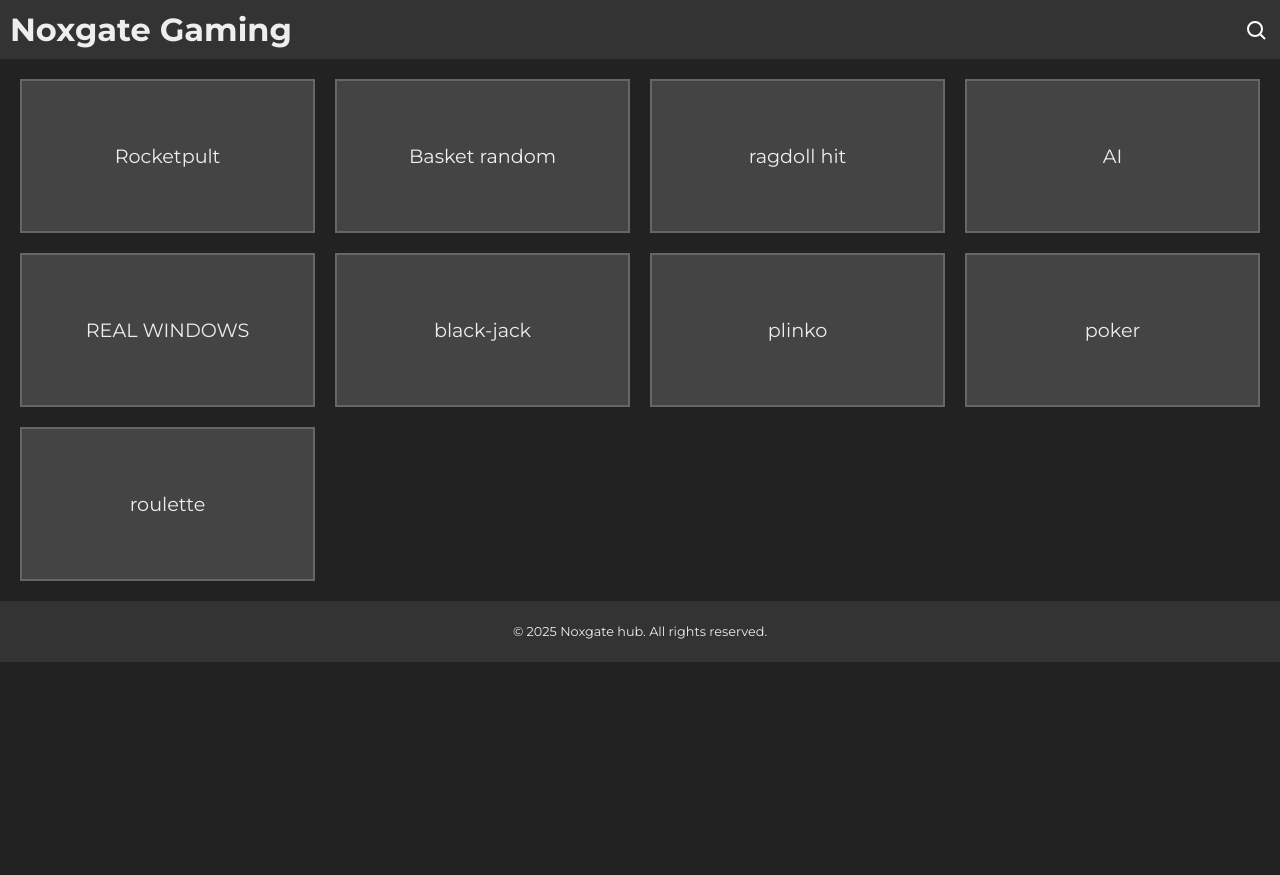
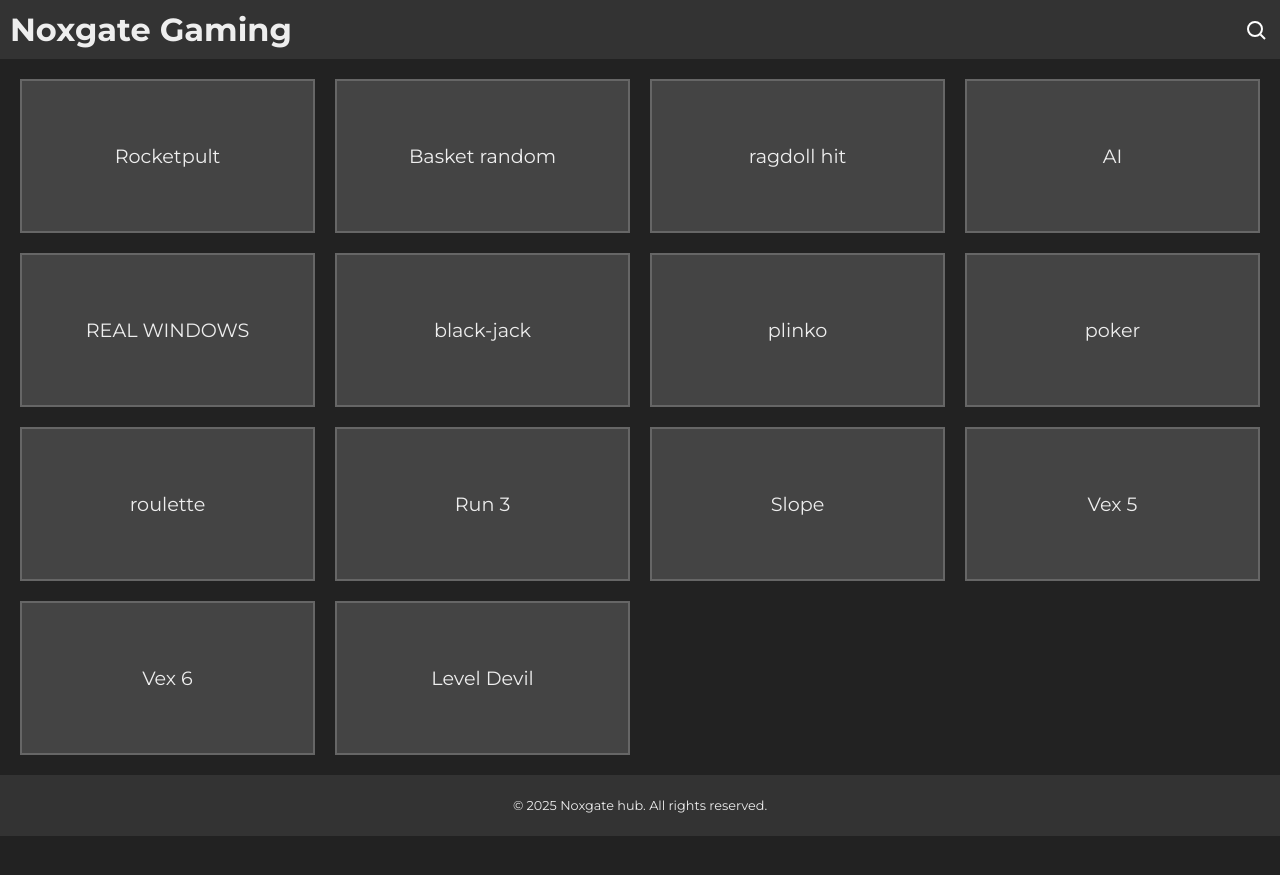
Before and after one commit to noxgate0fficial/noxgate0fficial.github.io, a Jekyll site: the page index.html, which Jekyll copies as it is, in a window 1280 px wide. Shown: the top 875 px of the page. Built offline with Jekyll 4.4.1, drawn with Linux system fonts in a browser that asks for light colours.

Commit message:
Update index.html

```diff
--- a/index.html
+++ b/index.html
@@ -95,7 +95,6 @@
       <a class="game-tile" href="vm.html">
         <span>REAL WINDOWS</span>
       </a>
-      <!-- Gambling games added to root as .html files -->
       <a class="game-tile" href="black-jack.html">
         <span>black-jack</span>
       </a>
@@ -107,6 +106,21 @@
       </a>
       <a class="game-tile" href="roulette.html">
         <span>roulette</span>
+      </a>
+      <a class="game-tile" href="run-3.html">
+        <span>Run 3</span>
+      </a>
+      <a class="game-tile" href="slope.html">
+        <span>Slope</span>
+      </a>
+      <a class="game-tile" href="vex-5.html">
+        <span>Vex 5</span>
+      </a>
+      <a class="game-tile" href="vex-6.html">
+        <span>Vex 6</span>
+      </a>
+      <a class="game-tile" href="level-devil.html">
+        <span>Level Devil</span>
       </a>
     </div>
   </main>
```
